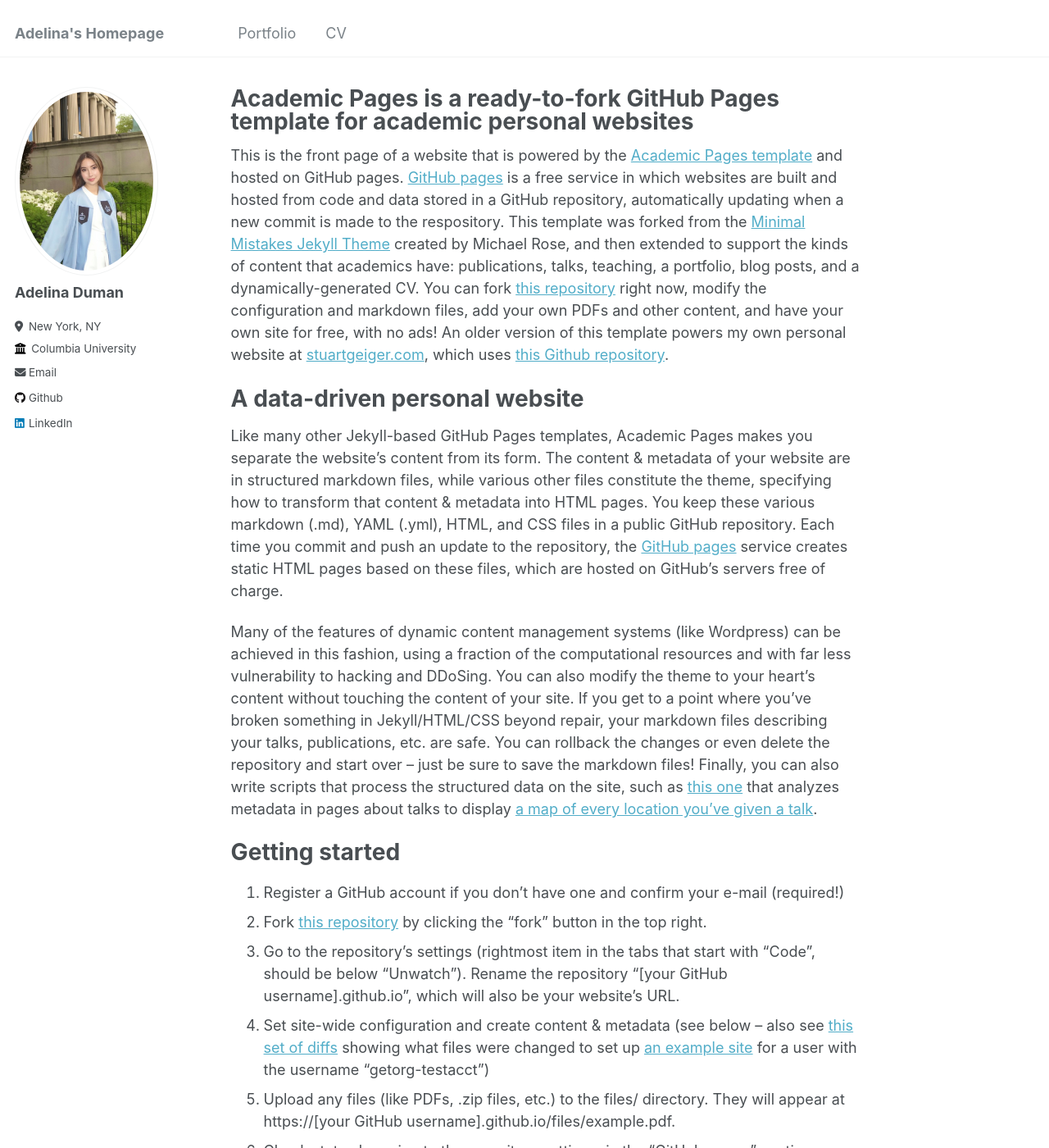
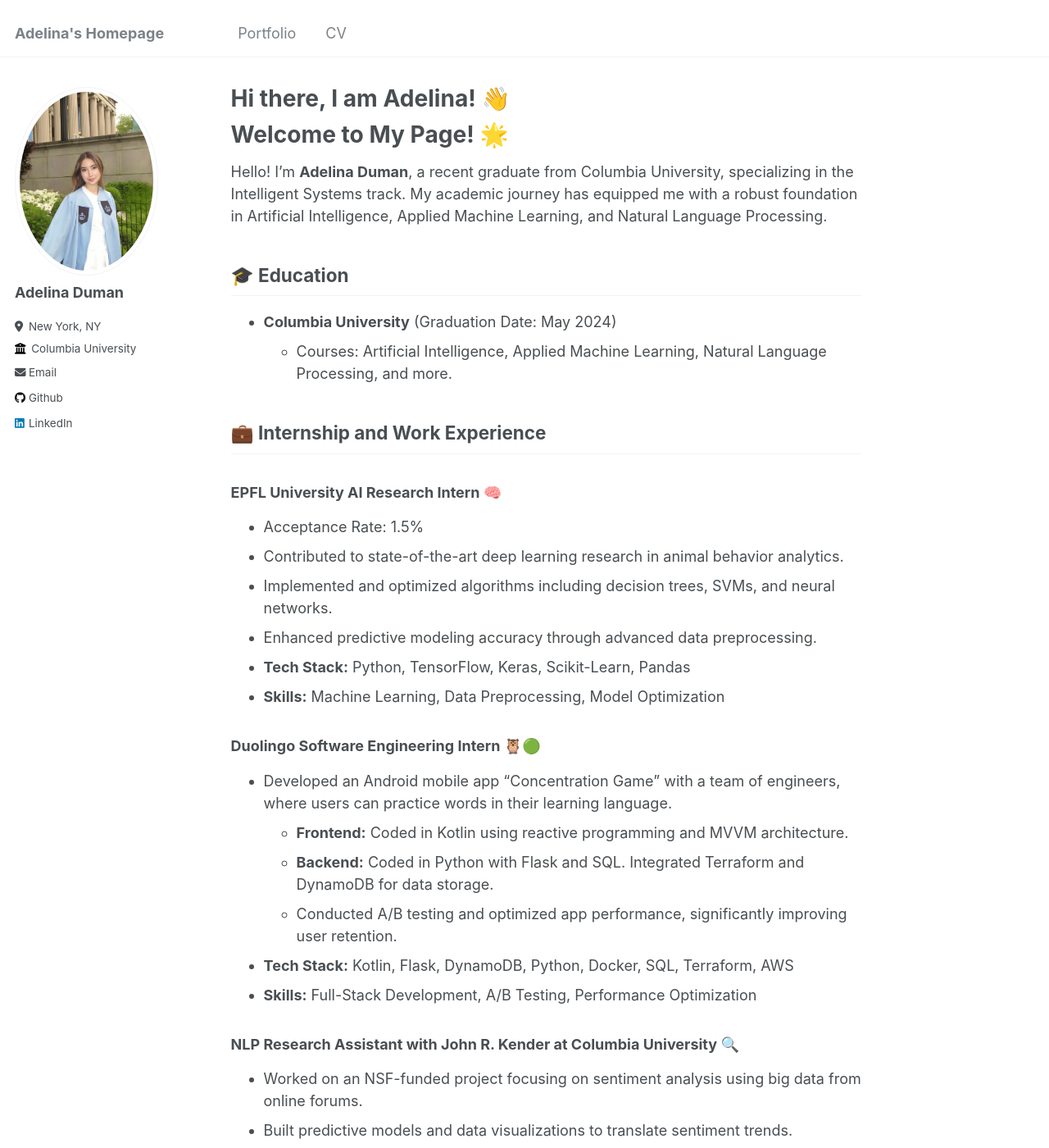
Before and after one commit to adelinaduman/adelinaduman, a Jekyll site: the page built from _pages/about.md, in a window 1280 px wide and 1400 px high. Shown: the whole window at 82% size. Built offline with Jekyll 4.4.1, drawn with Linux system fonts in a browser that asks for light colours; some of the changed text lies outside the part shown.

Commit message:
Update about.md

```diff
--- a/_pages/about.md
+++ b/_pages/about.md
@@ -1,49 +1,90 @@
 ---
 permalink: /
-title: "Academic Pages is a ready-to-fork GitHub Pages template for academic personal websites"
+title: "Hi there, I am Adelina! 👋"
 author_profile: true
 redirect_from:
   - /about/
   - /about.html
 ---
 
-This is the front page of a website that is powered by the [Academic Pages template](https://github.com/academicpages/academicpages.github.io) and hosted on GitHub pages. [GitHub pages](https://pages.github.com) is a free service in which websites are built and hosted from code and data stored in a GitHub repository, automatically updating when a new commit is made to the respository. This template was forked from the [Minimal Mistakes Jekyll Theme](https://mmistakes.github.io/minimal-mistakes/) created by Michael Rose, and then extended to support the kinds of content that academics have: publications, talks, teaching, a portfolio, blog posts, and a dynamically-generated CV. You can fork [this repository](https://github.com/academicpages/academicpages.github.io) right now, modify the configuration and markdown files, add your own PDFs and other content, and have your own site for free, with no ads! An older version of this template powers my own personal website at [stuartgeiger.com](http://stuartgeiger.com), which uses [this Github repository](https://github.com/staeiou/staeiou.github.io).
+# Welcome to My Page! 🌟
 
-A data-driven personal website
-======
-Like many other Jekyll-based GitHub Pages templates, Academic Pages makes you separate the website's content from its form. The content & metadata of your website are in structured markdown files, while various other files constitute the theme, specifying how to transform that content & metadata into HTML pages. You keep these various markdown (.md), YAML (.yml), HTML, and CSS files in a public GitHub repository. Each time you commit and push an update to the repository, the [GitHub pages](https://pages.github.com/) service creates static HTML pages based on these files, which are hosted on GitHub's servers free of charge.
+Hello! I'm **Adelina Duman**, a recent graduate from Columbia University, specializing in the Intelligent Systems track. My academic journey has equipped me with a robust foundation in Artificial Intelligence, Applied Machine Learning, and Natural Language Processing.
 
-Many of the features of dynamic content management systems (like Wordpress) can be achieved in this fashion, using a fraction of the computational resources and with far less vulnerability to hacking and DDoSing. You can also modify the theme to your heart's content without touching the content of your site. If you get to a point where you've broken something in Jekyll/HTML/CSS beyond repair, your markdown files describing your talks, publications, etc. are safe. You can rollback the changes or even delete the repository and start over -- just be sure to save the markdown files! Finally, you can also write scripts that process the structured data on the site, such as [this one](https://github.com/academicpages/academicpages.github.io/blob/master/talkmap.ipynb) that analyzes metadata in pages about talks to display [a map of every location you've given a talk](https://academicpages.github.io/talkmap.html).
+## 🎓 Education
+- **Columbia University** (Graduation Date: May 2024)
+  - Courses: Artificial Intelligence, Applied Machine Learning, Natural Language Processing, and more.
 
-Getting started
-======
-1. Register a GitHub account if you don't have one and confirm your e-mail (required!)
-1. Fork [this repository](https://github.com/academicpages/academicpages.github.io) by clicking the "fork" button in the top right.
-1. Go to the repository's settings (rightmost item in the tabs that start with "Code", should be below "Unwatch"). Rename the repository "[your GitHub username].github.io", which will also be your website's URL.
-1. Set site-wide configuration and create content & metadata (see below -- also see [this set of diffs](http://archive.is/3TPas) showing what files were changed to set up [an example site](https://getorg-testacct.github.io) for a user with the username "getorg-testacct")
-1. Upload any files (like PDFs, .zip files, etc.) to the files/ directory. They will appear at https://[your GitHub username].github.io/files/example.pdf.
-1. Check status by going to the repository settings, in the "GitHub pages" section
+## 💼 Internship and Work Experience
+### **EPFL University AI Research Intern** 🧠
+- Acceptance Rate: 1.5%
+- Contributed to state-of-the-art deep learning research in animal behavior analytics.
+- Implemented and optimized algorithms including decision trees, SVMs, and neural networks.
+- Enhanced predictive modeling accuracy through advanced data preprocessing.
+- **Tech Stack:** Python, TensorFlow, Keras, Scikit-Learn, Pandas
+- **Skills:** Machine Learning, Data Preprocessing, Model Optimization
 
-Site-wide configuration
-------
-The main configuration file for the site is in the base directory in [_config.yml](https://github.com/academicpages/academicpages.github.io/blob/master/_config.yml), which defines the content in the sidebars and other site-wide features. You will need to replace the default variables with ones about yourself and your site's github repository. The configuration file for the top menu is in [_data/navigation.yml](https://github.com/academicpages/academicpages.github.io/blob/master/_data/navigation.yml). For example, if you don't have a portfolio or blog posts, you can remove those items from that navigation.yml file to remove them from the header.
+### **Duolingo Software Engineering Intern** 🦉🟢
+- Developed an Android mobile app "Concentration Game" with a team of engineers, where users can practice words in their learning language.
+  - **Frontend:** Coded in Kotlin using reactive programming and MVVM architecture.
+  - **Backend:** Coded in Python with Flask and SQL. Integrated Terraform and DynamoDB for data storage.
+  - Conducted A/B testing and optimized app performance, significantly improving user retention.
+- **Tech Stack:** Kotlin, Flask, DynamoDB, Python, Docker, SQL, Terraform, AWS
+- **Skills:** Full-Stack Development, A/B Testing, Performance Optimization
 
-Create content & metadata
-------
-For site content, there is one markdown file for each type of content, which are stored in directories like _publications, _talks, _posts, _teaching, or _pages. For example, each talk is a markdown file in the [_talks directory](https://github.com/academicpages/academicpages.github.io/tree/master/_talks). At the top of each markdown file is structured data in YAML about the talk, which the theme will parse to do lots of cool stuff. The same structured data about a talk is used to generate the list of talks on the [Talks page](https://academicpages.github.io/talks), each [individual page](https://academicpages.github.io/talks/2012-03-01-talk-1) for specific talks, the talks section for the [CV page](https://academicpages.github.io/cv), and the [map of places you've given a talk](https://academicpages.github.io/talkmap.html) (if you run this [python file](https://github.com/academicpages/academicpages.github.io/blob/master/talkmap.py) or [Jupyter notebook](https://github.com/academicpages/academicpages.github.io/blob/master/talkmap.ipynb), which creates the HTML for the map based on the contents of the _talks directory).
 
-**Markdown generator**
+### **NLP Research Assistant with John R. Kender at Columbia University** 🔍
+- Worked on an NSF-funded project focusing on sentiment analysis using big data from online forums.
+- Built predictive models and data visualizations to translate sentiment trends.
+- Researched state-of-the-art deep learning papers on arXiv.
+- **Tech Stack:** Python, PyTorch, NLTK, Matplotlib, Seaborn
+- **Skills:** Sentiment Analysis, Data Visualization, Deep Learning
+- [Link](https://www.cs.columbia.edu/~jrk/NSFgrants/videoaffinity/)
 
-I have also created [a set of Jupyter notebooks](https://github.com/academicpages/academicpages.github.io/tree/master/markdown_generator
-) that converts a CSV containing structured data about talks or presentations into individual markdown files that will be properly formatted for the Academic Pages template. The sample CSVs in that directory are the ones I used to create my own personal website at stuartgeiger.com. My usual workflow is that I keep a spreadsheet of my publications and talks, then run the code in these notebooks to generate the markdown files, then commit and push them to the GitHub repository.
+## 🌟 Leadership Experience
+- **Teaching Assistant for COMS ENGI1600 at Columbia University – 300 students, holding recitations** 📚
+- **Events Lead for Google Developer Student Club** 🥳
+  - Organized events focused on emerging technologies and AI development, significantly increasing club engagement.
 
-How to edit your site's GitHub repository
-------
-Many people use a git client to create files on their local computer and then push them to GitHub's servers. If you are not familiar with git, you can directly edit these configuration and markdown files directly in the github.com interface. Navigate to a file (like [this one](https://github.com/academicpages/academicpages.github.io/blob/master/_talks/2012-03-01-talk-1.md) and click the pencil icon in the top right of the content preview (to the right of the "Raw | Blame | History" buttons). You can delete a file by clicking the trashcan icon to the right of the pencil icon. You can also create new files or upload files by navigating to a directory and clicking the "Create new file" or "Upload files" buttons.
 
-Example: editing a markdown file for a talk
-![Editing a markdown file for a talk](/images/editing-talk.png)
+## 💻 Technical Skills
+- **Languages:** Python, R, SQL, Kotlin, Java
+- **Frameworks and Tools:** LangChain,  Docker, Vertex AI, AWS Sagemaker, Hugging Face, Bedrock, TensorFlow, Praat
+-- **Data Engineering:** Data Structures, ETL, Vector Databases (Pinecone, Chroma), Neo4j (Cypher), Knowledge Graphs
+- **Machine Learning and AI:** Model Training, Neural Networks, Supervised Learning,  Feature Engineering, Hyperparameter Tuning,RAG (Retrieval-Augmented Generation),, Fine-tuning LLMs, MLOps, VADER, NLTK, Prompt Engineering, Model Deployment
+- **Libraries:** PyTorch, NumPy, opencv,Pandas, Scikit-Learn, Matplotlib, Seaborn, Tableau, Keras
 
-For more info
-------
-More info about configuring Academic Pages can be found in [the guide](https://academicpages.github.io/markdown/). The [guides for the Minimal Mistakes theme](https://mmistakes.github.io/minimal-mistakes/docs/configuration/) (which this theme was forked from) might also be helpful.
+
+
+## 📜 Certifications
+- **AI for Product Management** by Duke University
+  - [Certification Link](https://coursera.org/share/4459a4c9419eb3e1088fee9e5ecfcc71)
+- **Introduction to Generative AI Learning Path** by Google Cloud
+  - [Certification Link](https://www.cloudskillsboost.google/public_profiles/7e0bdce2-c4da-40c7-a410-0ffb076ff6ed)
+
+
+
+## 🚀 Projects Include:
+
+### **Paper Implementation – Alzheimer MRI Predictions** 🧠
+- [Dataset](https://www.kaggle.com/datasets/tourist55/alzheimers-dataset-4-class-of-images)
+- [Paper](https://www.medrxiv.org/content/10.1101/2021.05.24.21257554v2.full)
+- Implemented a deep learning model in Python to replicate the findings of a research paper on Alzheimer's disease prediction using brain MRI images.
+Used a Convolutional Neural Network (CNN) architecture to classify brain MRI images into different stages of Alzheimer's disease.
+- **Tech Stack**: Python, TensorFlow/Keras, Deep Learning, Convolutional Neural Networks
+
+
+### **EmotionDetect – Spoken Language Advanced Processing** 🎤
+- Developed a sophisticated system for analyzing and recognizing emotions in spoken language.
+- Used Praat, a software package for speech analysis, to extract acoustic features such as pitch, intensity, and formants.
+- Employed Python for signal processing, feature extraction, and machine learning model implementation.
+- Implemented machine learning models like Random Firest, possibly using libraries like PyTorch or Scikit-Learn, to classify emotions based on the extracted features.
+- Explore the project's code and documentation on GitHub.
+- **Tech Stack**: Praat, Python, PyTorch/Scikit-Learn, Signal Processing, Machine Learning
+
+
+### **LLM-powered RAG Chat-bot** 🤖
+- Developed a chatbot powered by a Large Language Model (LLM) using the Retrieval-Augmented Generation (RAG) architecture.
+- Utilized LangChain to integrate the RAG model with Chroma DB, a vector database, for efficient retrieval of relevant information.
+- Implemented a user-friendly interface using Streamlit for users to interact with the chatbot.
+- **Tech Stack**: LangChain, RAG, Chroma DB, Streamlit, Python, Natural Language Processing, AI Architecture
```
